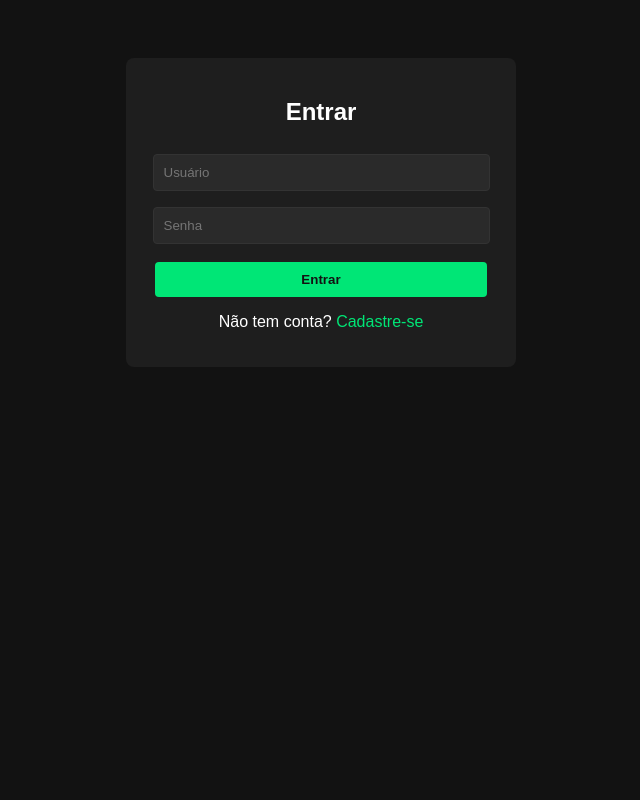
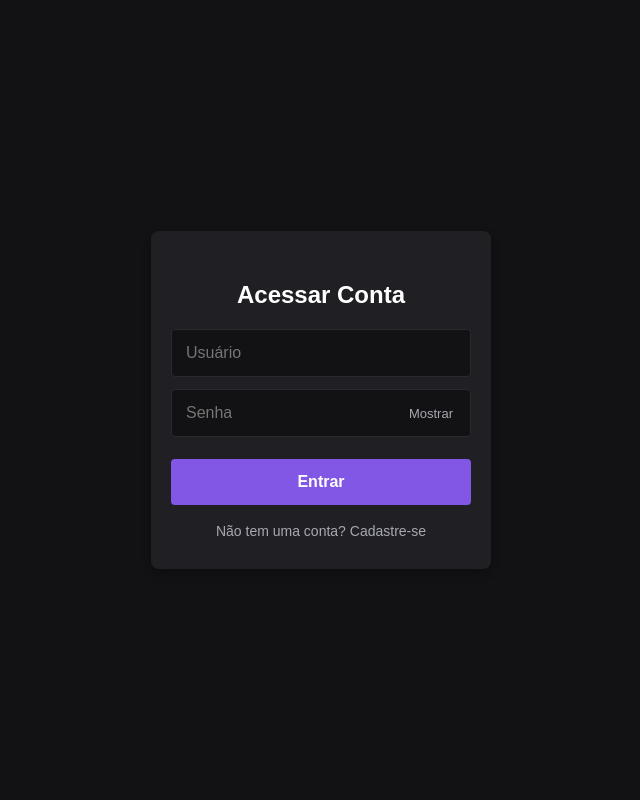
Before and after one commit to carlosxxrs/contador-apostas, a Flask app: page /login in a window 1280 px wide. Shown: the whole page, without its empty margins (319-959 px from the left). Run offline with Flask 3, Linux system fonts and the light colour scheme.

Commit message:
Update login.html

```diff
--- a/templates/login.html
+++ b/templates/login.html
@@ -2,32 +2,52 @@
 <html lang="pt-br">
 <head>
     <meta charset="UTF-8">
-    <title>Login</title>
+    <meta name="viewport" content="width=device-width, initial-scale=1.0">
+    <title>Login - Gerenciador de Apostas</title>
     <style>
-        body { font-family: Arial, sans-serif; background: #121212; color: #fff; text-align: center; padding-top: 50px; }
-        .card { background: #1e1e1e; max-width: 350px; margin: 0 auto; padding: 20px; border-radius: 8px; }
-        input { width: 90%; padding: 10px; margin: 8px 0; background: #2a2a2a; border: 1px solid #333; color: #fff; border-radius: 4px; }
-        button { width: 95%; padding: 10px; background: #00e676; border: none; font-weight: bold; cursor: pointer; border-radius: 4px; color: #121212; margin-top: 10px; }
-        a { color: #00e676; text-decoration: none; }
-        .flash { background: #ff5252; color: white; padding: 8px; border-radius: 4px; margin-bottom: 10px; }
+        body { background-color: #121214; color: white; font-family: sans-serif; display: flex; justify-content: center; align-items: center; height: 100vh; margin: 0; padding: 20px; box-sizing: border-box; }
+        .login-card { background: #202024; padding: 30px 20px; border-radius: 8px; box-shadow: 0 4px 10px rgba(0,0,0,0.3); text-align: center; width: 100%; max-width: 340px; box-sizing: border-box; }
+        .input-group { position: relative; width: 100%; margin: 12px 0; }
+        input { width: 100%; padding: 14px; border-radius: 4px; border: 1px solid #29292e; background: #121214; color: white; box-sizing: border-box; font-size: 16px; }
+        .toggle-btn { position: absolute; right: 12px; top: 50%; transform: translateY(-50%); background: none; border: none; color: #a8a8b3; cursor: pointer; font-size: 13px; }
+        button[type="submit"] { width: 100%; padding: 14px; background: #8257e5; border: none; color: white; font-weight: bold; border-radius: 4px; cursor: pointer; margin-top: 10px; font-size: 16px; }
+        button[type="submit"]:hover { background: #9466ff; }
+        a { color: #a8a8b3; text-decoration: none; font-size: 14px; display: block; margin-top: 18px; }
+        .alert { padding: 10px; border-radius: 4px; font-size: 14px; margin-bottom: 15px; text-align: left; color: white; }
+        .alert-danger { background: #f75a68; }
+        .alert-success { background: #04d361; }
     </style>
 </head>
 <body>
-    <div class="card">
-        <h2>Entrar</h2>
+    <div class="login-card">
+        <h2>Acessar Conta</h2>
+
         {% with messages = get_flashed_messages(with_categories=true) %}
-          {% if messages %}
-            {% for category, message in messages %}
-              <div class="flash">{{ message }}</div>
-            {% endfor %}
-          {% endif %}
+            {% if messages %}
+                {% for category, message in messages %}
+                    <div class="alert alert-{{ category }}">{{ message }}</div>
+                {% endfor %}
+            {% endif %}
         {% endwith %}
-        <form action="/login" method="POST">
-            <input type="text" name="username" placeholder="Usuário" required>
-            <input type="password" name="password" placeholder="Senha" required>
+
+        <form method="POST" action="/login">
+            <div class="input-group">
+                <input type="text" name="username" placeholder="Usuário" required>
+            </div>
+            <div class="input-group">
+                <input type="password" id="password" name="password" placeholder="Senha" required>
+                <button type="button" class="toggle-btn" onclick="togglePassword('password')">Mostrar</button>
+            </div>
             <button type="submit">Entrar</button>
         </form>
-        <p>Não tem conta? <a href="/register">Cadastre-se</a></p>
+        <a href="/register">Não tem uma conta? Cadastre-se</a>
     </div>
+
+    <script>
+        function togglePassword(id) {
+            const input = document.getElementById(id);
+            input.type = input.type === "password" ? "text" : "password";
+        }
+    </script>
 </body>
 </html>
```
